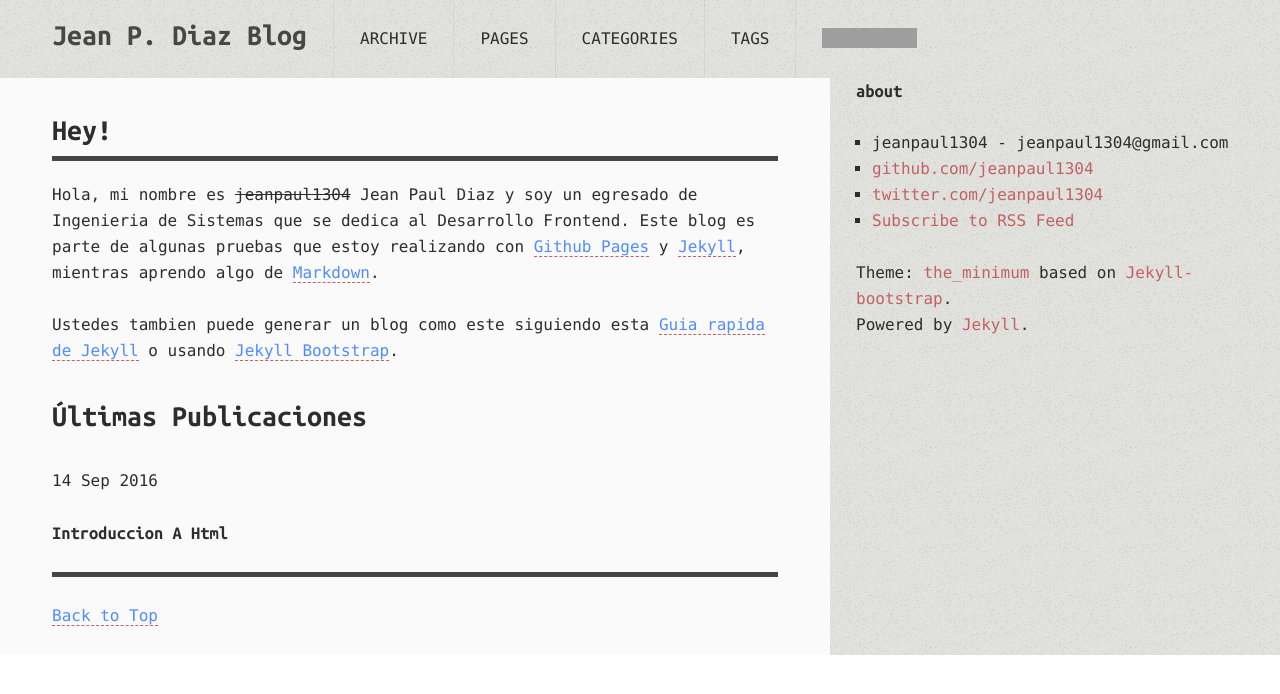
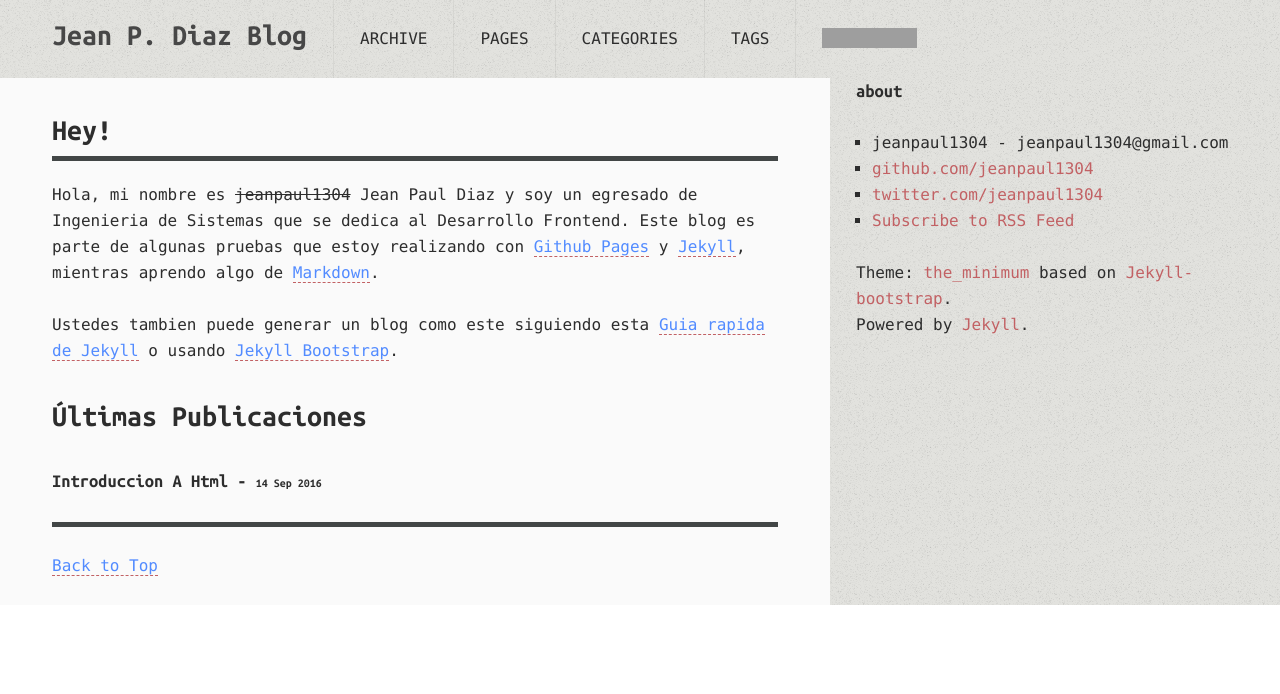
Before and after one commit to jeanpaul1304/jeanpaul1304.github.io, a Jekyll site: the page built from index.md, in a window 1280 px wide. Shown: the top 694 px of the page. Built offline with Jekyll 4.4.1, drawn with Linux system fonts in a browser that asks for light colours; comment, search, counter and statistics services are not loaded; grey boxes are pictures that could not be loaded.

Commit message:
general page

```diff
--- a/index.md
+++ b/index.md
@@ -12,8 +12,9 @@
 ## Últimas Publicaciones
 
 {% for post in site.posts %}
-  <span>{{ post.date | date_to_string }}</span>
+
   <h4>
-    <a href="{{ BASE_PATH }}{{ post.url }}">{{ post.title }}</a>
+    <a href="{{ BASE_PATH }}{{ post.url }}">{{ post.title }}</a> -
+    <span style="font-size:12px;">{{ post.date | date_to_string }}</span>
   </h4>
 {% endfor %}
```
